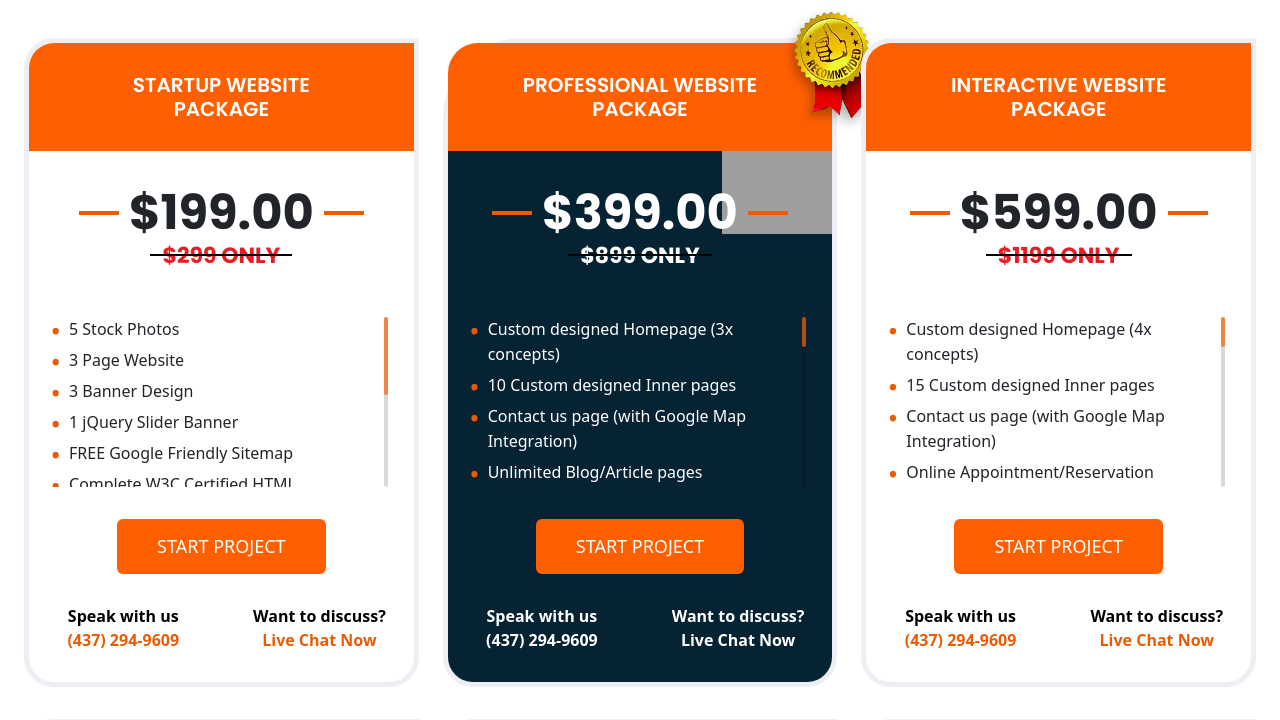
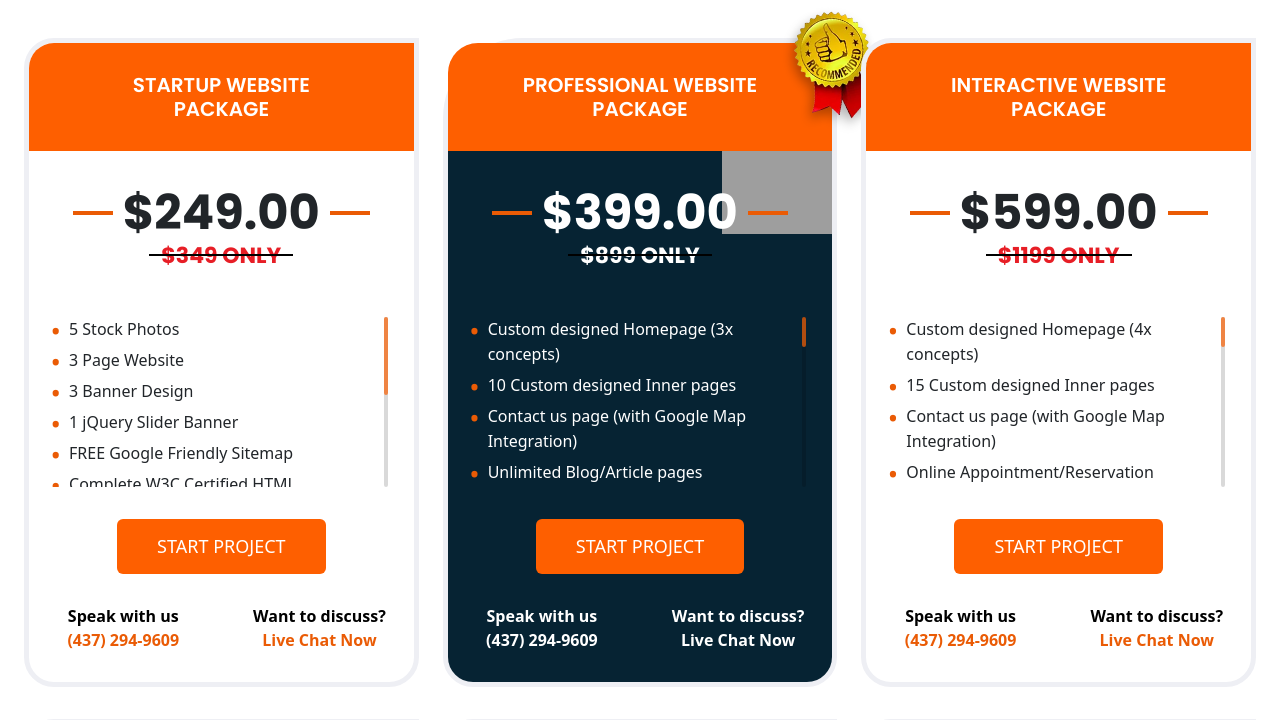
Before and after one commit to musmanirfan/websiteOffer-DesginProLabs, a PHP site: page / in a window 1280 px wide. Shown: the part 2794-3514 px from the top of the page. Run offline with PHP 8.4, Linux system fonts and the light colour scheme; some libraries are stand-ins or nearby versions; grey boxes are pictures that could not be loaded.

Commit message:
changes almost complete

```diff
--- a/include/website-pack.php
+++ b/include/website-pack.php
@@ -9,7 +9,7 @@
                         <p>Perfect for small businesses starting their online journey.</p>
                     </div>
                     <div class="pack-price">
-                        <h4 class="pack-amt"><sup>$</sup>199.00 <span class="old_price">$299 <sub>Only</sub></span></h4>
+                        <h4 class="pack-amt"><sup>$</sup>249.00 <span class="old_price">$349 <sub>Only</sub></span></h4>
                     </div>
                     <div class="pack-list pack-ul">
                         <ul>
--- a/index.php
+++ b/index.php
@@ -6,7 +6,7 @@ include 'include/header.php';?>
     <div class="col-span-3 relative">
       <h1 class="sm:text-5xl text-2xl font-bold text-white md:leading-[55px]">
         Professional Website Development Starting <br> From
-        <span class="text-[#FE5F00]">$199</span>
+        <span class="text-[#FE5F00]">$249</span>
         Only
       </h1>
       <p class="text-white mt-2 md:mt-0 text-xl">
@@ -89,7 +89,7 @@ include 'include/header.php';?>
             class="w-full text-black p-3 text-base focus:outline-none border rounded !border-[#C6C6C6] bg-[#F3F3F3]"></textarea>
         </div>
       </div>
-      <button class="w-full py-3 text-xl font-medium bg-[#FE5F00] mt-3 rounded-lg text-white">Get Started Now</button>
+      <button id="portfolio" class="w-full py-3 text-xl font-medium bg-[#FE5F00] mt-3 rounded-lg text-white">Get Started Now</button>
       <img src="asets/images/blackfriday-tag.jpg" alt="" class="left-0 -top-11 absolute !z-30">
     </form>
   </div>
@@ -98,7 +98,7 @@ include 'include/header.php';?>
     class="absolute top-0 left-0 z-10 w-full md:h-[109vh] h-full object-cover"></video>
 </section>
 
-<section id="portfolio" class="sm:w-[85%] w-[90%] mx-auto my-20 2xl:w-[1500px]">
+<section class="sm:w-[85%] w-[90%] mx-auto my-20 2xl:w-[1500px]">
   <h1 class="text-center text-[46px] font-bold">Our Portfolio</h1>
   <p class="text-xl mt-1 text-center">Browse our expertly crafted website designs, organized by categories to suit your business needs.</p>
   <ul class="flex flex-wrap gap-[10px] items-center justify-center my-4 nav nav-pills" id="portfolioTabs" role="tablist">
```
